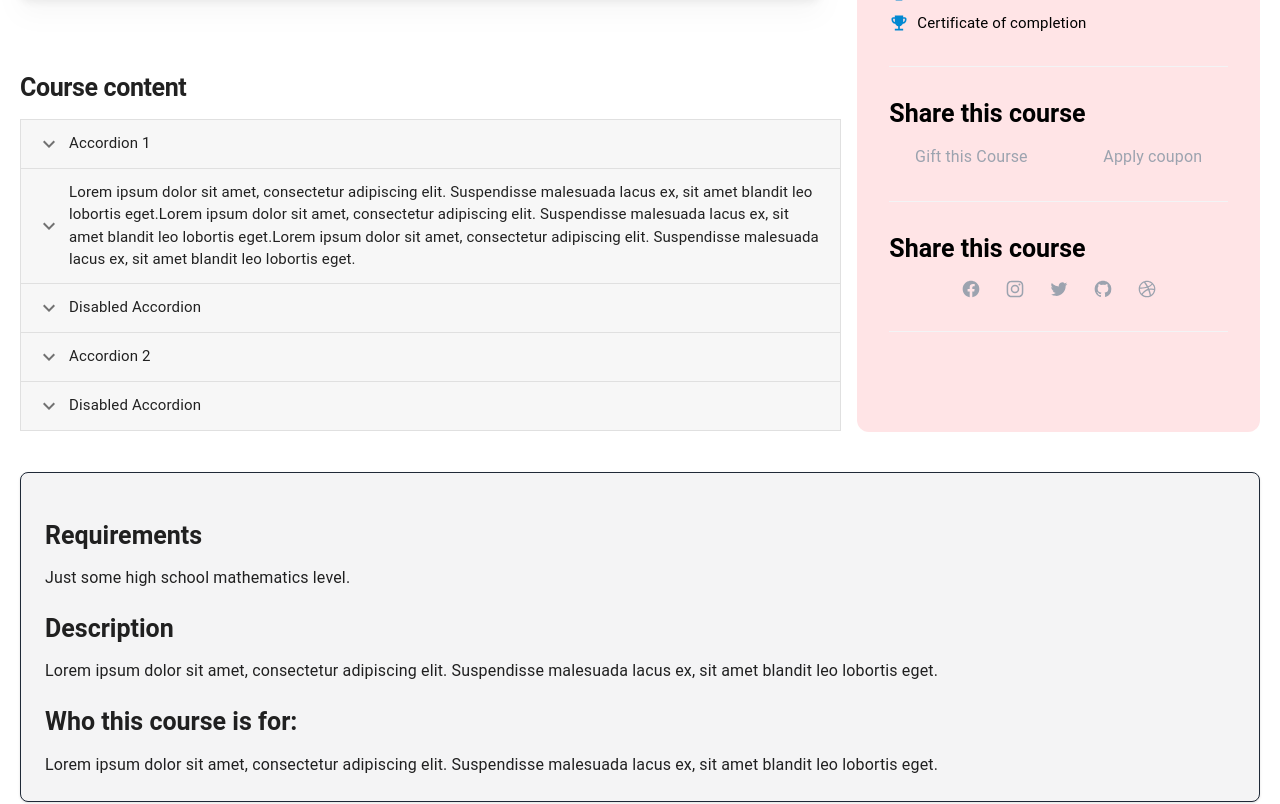
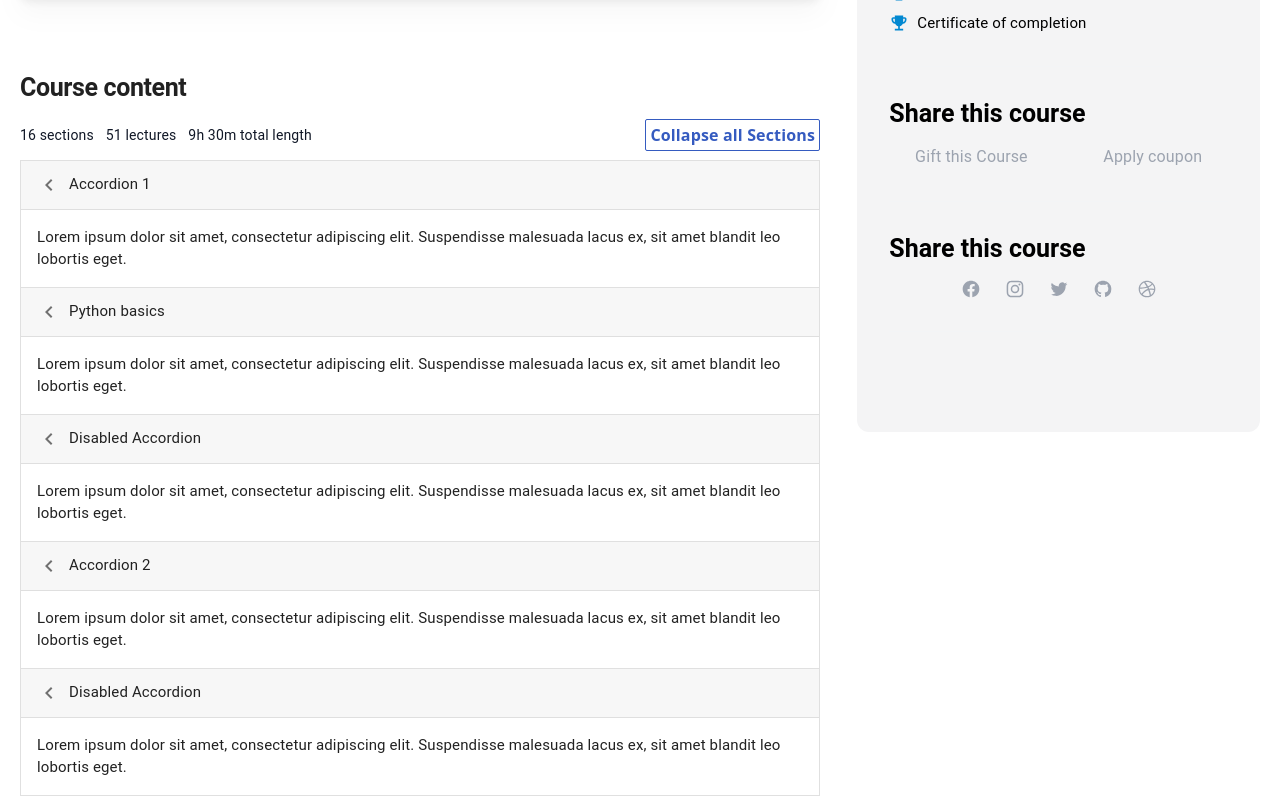
Before and after one commit to X1ucifer/spyberrys_new, a Next.js app: page /course/1 in a window 1280 px wide. Shown: the part 1240-2044 px from the top of the page. Built offline with nearby package versions, Linux system fonts and the light colour scheme.

Commit message:
accordion

```diff
--- a/pages/course/[id].js
+++ b/pages/course/[id].js
@@ -29,6 +29,8 @@ import Paper from '@mui/material/Paper';
 import CourseSlider from '/components/Slider/courseSlider.js'
 import Rating from '@mui/material/Rating';
 import Avatar from '@mui/material/Avatar';
+
+
 
 
 
@@ -74,9 +76,10 @@ const CoursePreview = () => {
 
   const [expanded, setExpanded] = React.useState('panel1');
 
-  const handleAccordion = (panel) => (event, newExpanded) => {
-    setExpanded(newExpanded ? panel : false);
+  const handleExpandAll = () => {
+    setExpanded(!expanded);
   };
+
 
 
   const router = useRouter()
@@ -241,6 +244,7 @@ const CoursePreview = () => {
 
 
 
+
   return (
     <>
       <Head>
@@ -313,7 +317,7 @@ const CoursePreview = () => {
 
             <Grid item xs={6} sm={6} lg={4} alignItems="center">
               {/* relative bottom-[28rem] */}
-              <div class="  h-[60rem]  w-full max-w-[28rem] flex-col rounded-xl bg-rose-100 p-8 text-black ">
+              <div class="  h-[60rem]  w-full max-w-[28rem] flex-col rounded-xl bg-zinc-100 p-8 text-black ">
                 <video class="w-full h-auto max-w-full" controls>
                   <source src="/docs/videos/flowbite.mp4" type="video/mp4" />
                   Your browser does not support the video tag.
@@ -529,11 +533,38 @@ const CoursePreview = () => {
               </div>
 
 
-              <div class="max-w-full bg-white">
+              <div class="max-w-[50rem] bg-white">
                 <Typography variant="h1" component="h1" marginTop={10} marginBottom={2} fontSize={25} fontWeight={'bold'} >
                   Course content
                 </Typography>
-                <Accordion>
+
+                <div className='flex justify-between  items-center mt-5 mb-3 max-sm:flex-col  max-sm:gap-3'>
+                  <div>
+                  <ul class="flex flex-wrap items-center justify-around text-gray-900 dark:text-black text-sm ">
+
+                    <li className='md:mr-3'> 16 sections</li>
+                    <li className='md:mr-3'> 51 lectures </li>
+                    <li className='md:mr-3'>9h 30m total length</li>
+                    </ul>
+
+                  </div>
+
+
+
+                  <div >
+
+                  <a href="#_" onClick={handleExpandAll}>
+                      <span className='font-semibold font-sans text-primary  border border-primary rounded-sm p-1'> {expanded ? 'Collapse all Sections' : 'Expand all Sections'}</span>
+                    </a>
+
+
+                  </div>
+                </div>
+
+
+
+
+                <Accordion expanded={expanded}>
                   <AccordionSummary
                     expandIcon={<ExpandMoreIcon />}
                     aria-controls="panel1a-content"
@@ -548,16 +579,13 @@ const CoursePreview = () => {
                     </Typography>
                   </AccordionDetails>
                 </Accordion>
-                <Accordion>
+                <Accordion expanded={expanded}>
                   <AccordionSummary
                     expandIcon={<ExpandMoreIcon />}
                     aria-controls="panel2a-content"
                     id="panel2a-header"
                   >
-                    <Typography  fontSize={15}>Lorem ipsum dolor sit amet, consectetur adipiscing elit. Suspendisse
-                      malesuada lacus ex, sit amet blandit leo lobortis eget.Lorem ipsum dolor sit amet, consectetur adipiscing elit. Suspendisse
-                      malesuada lacus ex, sit amet blandit leo lobortis eget.Lorem ipsum dolor sit amet, consectetur adipiscing elit. Suspendisse
-                      malesuada lacus ex, sit amet blandit leo lobortis eget.</Typography>
+                    <Typography  fontSize={15}>Python basics</Typography>
                   </AccordionSummary>
                   <AccordionDetails>
                     <Typography  fontSize={15}>
@@ -566,7 +594,7 @@ const CoursePreview = () => {
                     </Typography>
                   </AccordionDetails>
                 </Accordion>
-                <Accordion >
+                <Accordion expanded={expanded}>
                   <AccordionSummary
                     expandIcon={<ExpandMoreIcon />}
                     aria-controls="panel3a-content"
@@ -581,7 +609,7 @@ const CoursePreview = () => {
                     </Typography>
                   </AccordionDetails>
                 </Accordion>
-                <Accordion>
+                <Accordion expanded={expanded}>
                   <AccordionSummary
                     expandIcon={<ExpandMoreIcon />}
                     aria-controls="panel2a-content"
@@ -596,7 +624,7 @@ const CoursePreview = () => {
                     </Typography>
                   </AccordionDetails>
                 </Accordion>
-                <Accordion >
+                <Accordion expanded={expanded}>
                   <AccordionSummary
                     expandIcon={<ExpandMoreIcon />}
                     aria-controls="panel3a-content"
@@ -623,7 +651,15 @@ const CoursePreview = () => {
 
 
 
-        <div class="max-w-full mt-10 p-6 bg-white border border-gray-800 rounded-lg shadow bg-zinc-100 ">
+
+
+
+
+
+
+
+
+        <div class="max-w-[50rem] mt-10 p-6  border border-gray-800 rounded-lg shadow bg-zinc-100 ">
           <Typography variant="h3" component="h2" marginTop={3} marginBottom={2} fontSize={25} fontWeight={'bold'} >
             Requirements
           </Typography>
```
